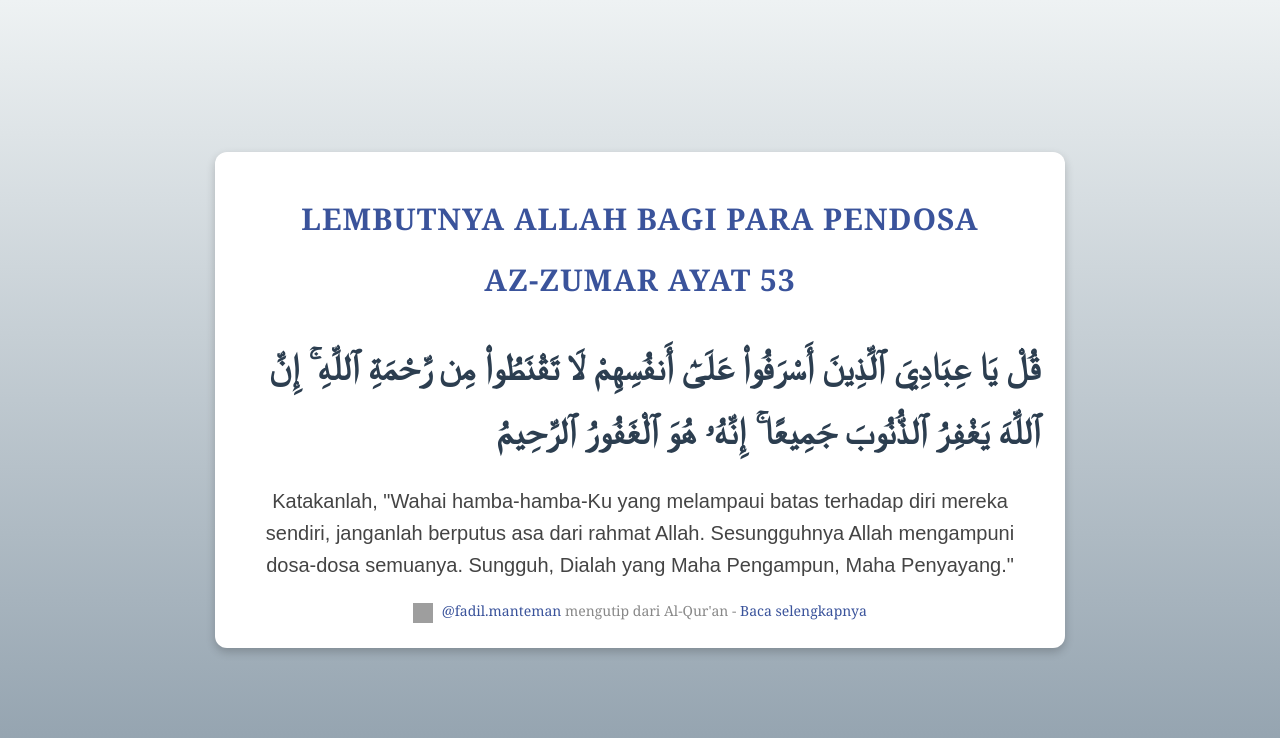
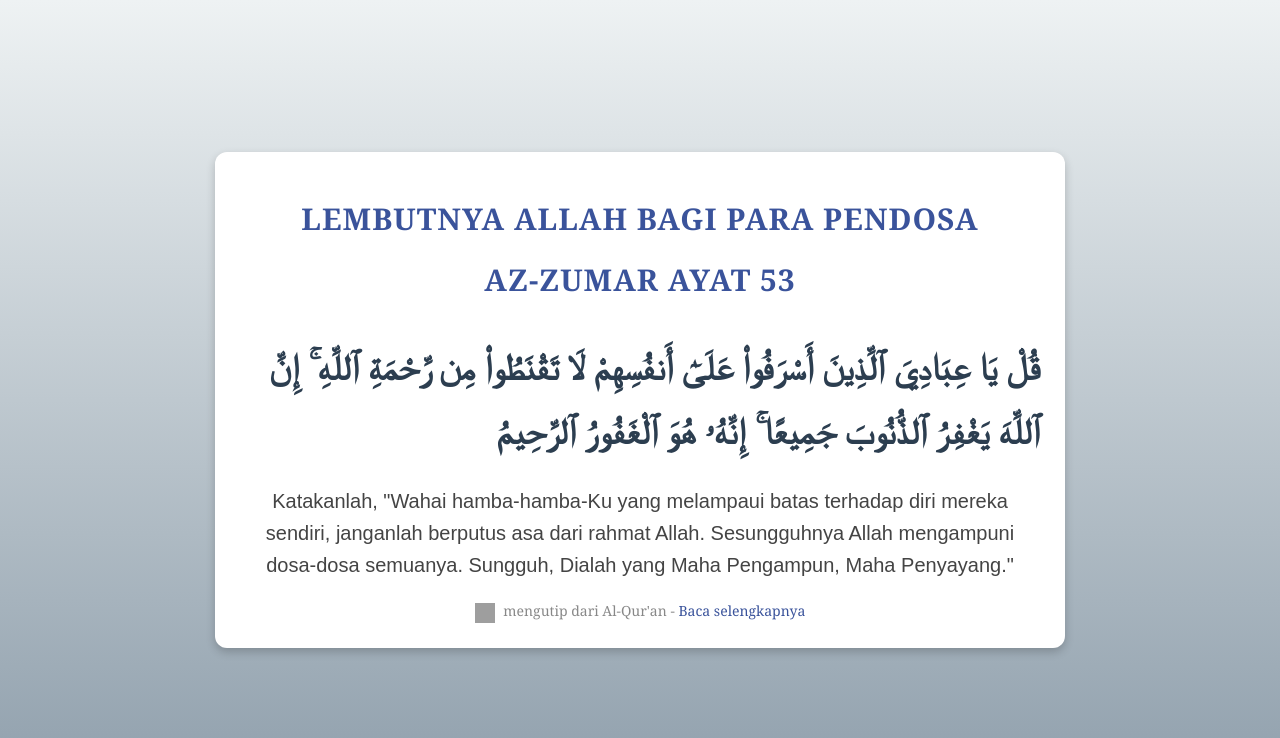
Before and after one commit to Fadilmanteman/Az-Zumar-53, a plain HTML site: page index.html in a window 1280 px wide. Drawn offline with Linux system fonts and the light colour scheme; grey boxes are pictures that could not be loaded.

Commit message:
Update index.html

```diff
--- a/index.html
+++ b/index.html
@@ -133,7 +133,7 @@
         </p>
         <footer>
             <img src="https://upload.wikimedia.org/wikipedia/commons/a/a5/Instagram_icon.png" alt="Instagram Logo" style="width: 20px; height: 20px; vertical-align: middle; margin-right: 5px;">
-            <a href="https://www.instagram.com/fadil.manteman?igsh=MTY2cWV6c2thMGxxNQ==" target="_blank"rel="noopener noreferrer">@fadil.manteman</a> mengutip dari Al-Qur'an - <a href="https://quran.com/39/53" target="_blank">Baca selengkapnya</a>
+            </a> mengutip dari Al-Qur'an - <a href="https://quran.com/39/53" target="_blank">Baca selengkapnya</a>
         </footer>
     </div>
 </body>
```
